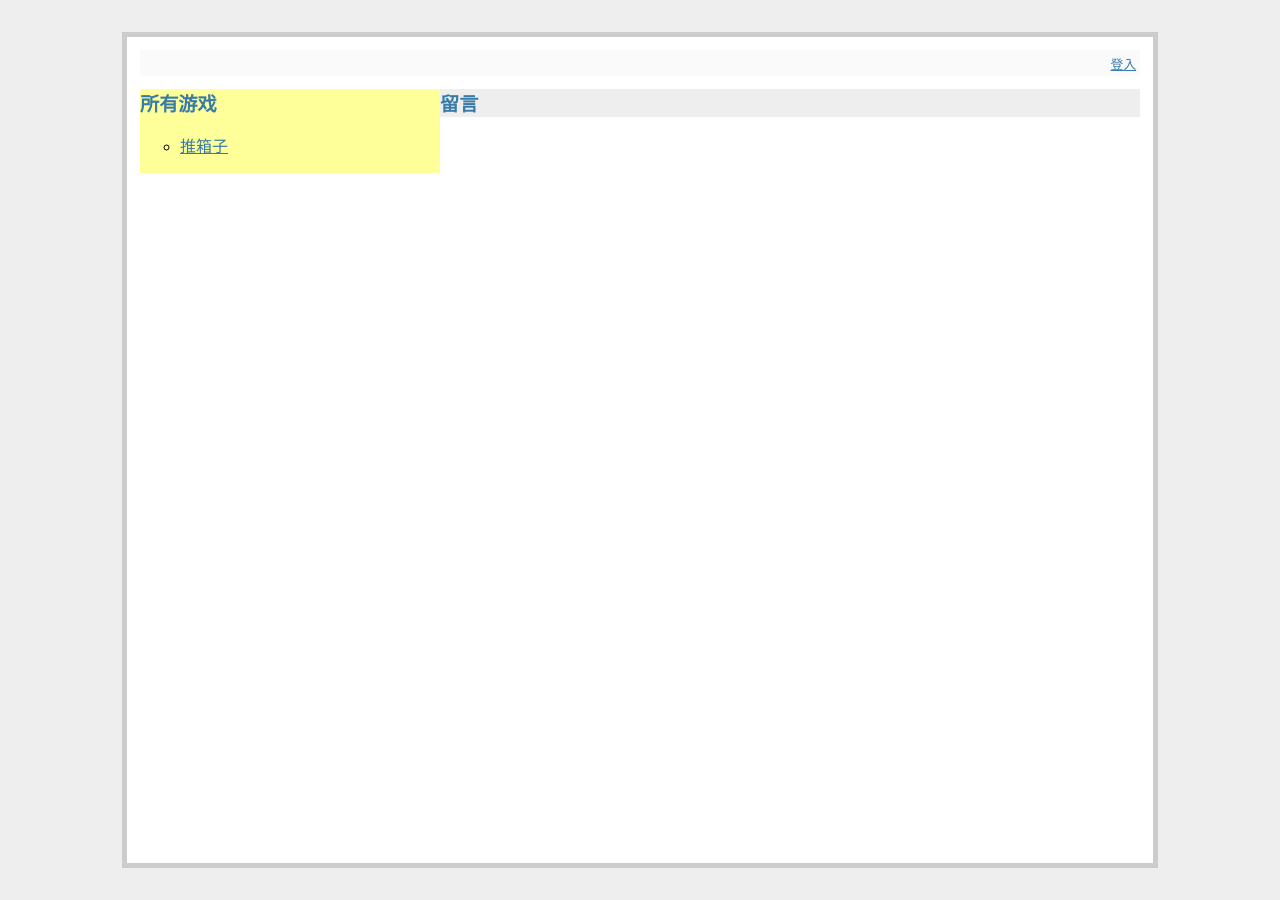
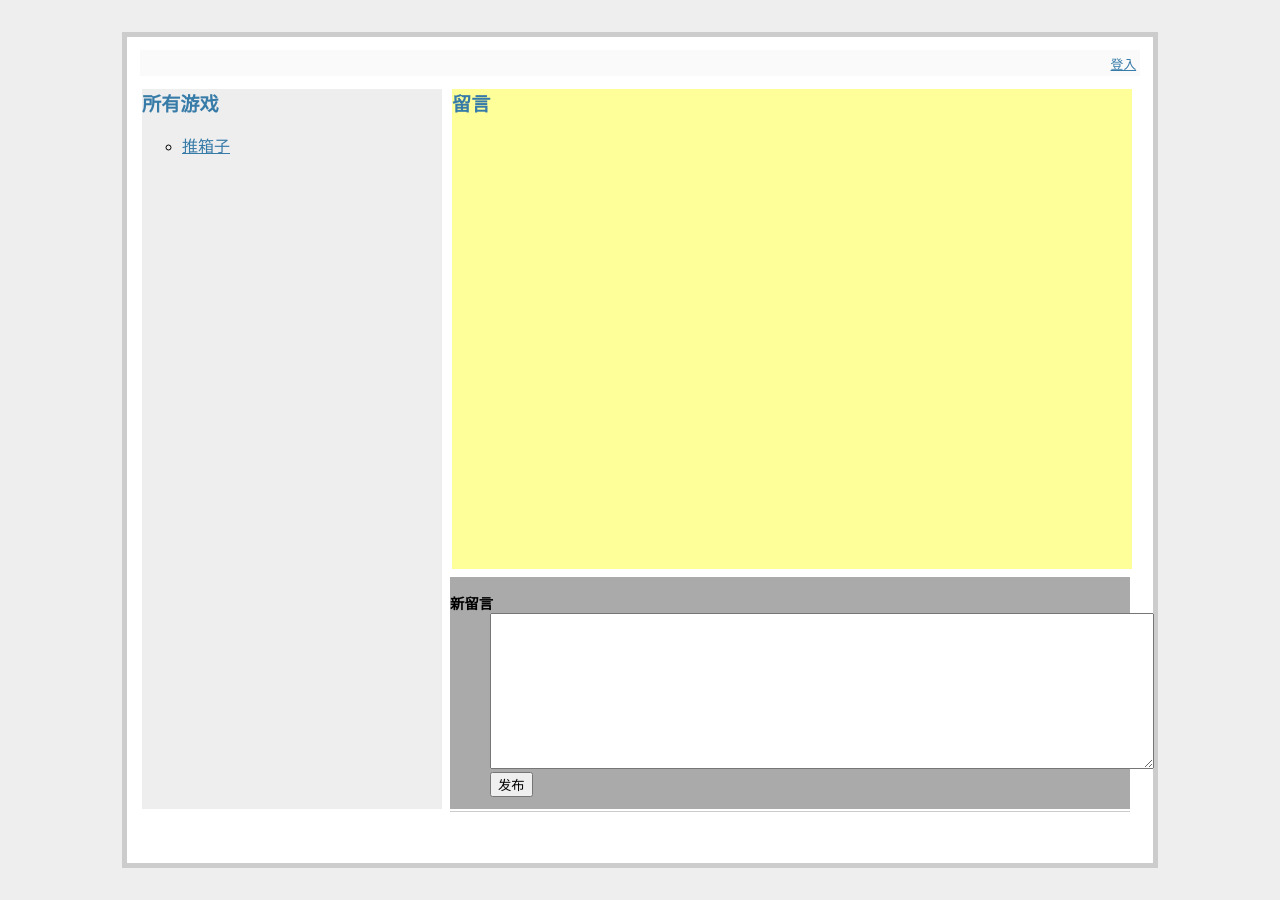
Before and after one commit to flamedancer/pusher, a Flask app: page /index in a window 1280 px wide. Run offline with Flask 2, Linux system fonts and the light colour scheme; data that the repository does not hold is empty.

Commit message:
adjust  pag  layout

```diff
--- a/frame/static/style.css
+++ b/frame/static/style.css
@@ -16,5 +16,6 @@ h2              { font-size: 1.2em; }
 .flash          { background: #cee5F5; padding: 0.5em;
                   border: 1px solid #aacbe2; }
 .error          { background: #f0d6d6; padding: 0.5em; }
-.show-messages   {width:30%; float: left; border: 10px; background-color:#ffff99;}
-.show-games   {width:70%; float: left; border:10px; background-color:#EEEEEE;}
+.show-messages   {width:68%; height: 60%; float: left; margin-left: 10px; background-color:#ffff99;}
+.show-games   {width:30%; height: 90%; float: left; margin-left:2px; background-color:#EEEEEE;}
+.new-message   {width:68%; height: 29%; float: left; margin:8px; background-color:#aaaaaa;}
--- a/frame/templates/index.html
+++ b/frame/templates/index.html
@@ -1,13 +1,13 @@
 {% extends "layout.html" %}
 {% block body %}
-  <div class=show-messages>
+  <div class=show-games>
   <h2>所有游戏</h2>
     <ul type="circle">
       <li><a href="http://42.96.168.85/index.html" target="_blank">推箱子</a></li>
     </ul>
   </div>
 
-  <div class=show-games>
+  <div class=show-messages>
   <h2>留言</h2>
   <ul class=entries>
   {% for entry in entries %}
@@ -15,4 +15,14 @@
   {% endfor %}
   </ul>
   </div>
+
+  <div class=new-message>
+    <form action='' method=post class=add-entry>
+      <dl>
+        <dt>新留言</dt>
+        <dd><textarea name=text rows=10 cols=80></textarea></dd>
+        <dd><input type=submit value=发布></input></dd>
+      </dl>
+    </form>
+  </div>
 {% endblock %}
```
